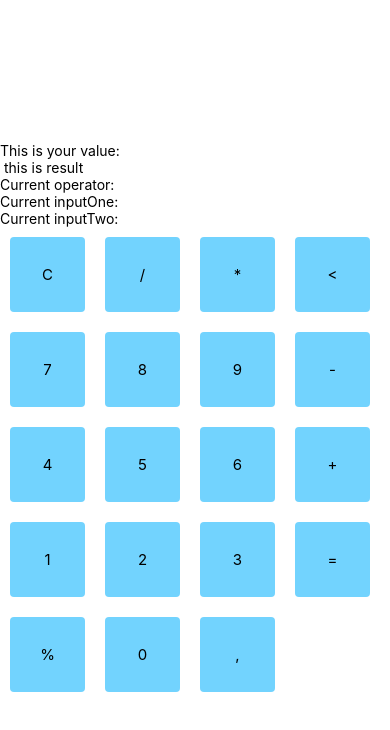
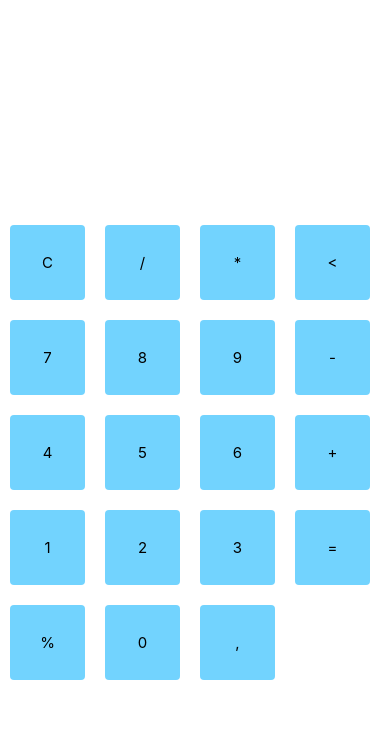
Before and after one commit to FromTellus/react-native-calculator, a React Native app: screen / in a window 390 px wide. Shown: the top 730 px of the page. Built offline with nearby package versions, Linux system fonts and the light colour scheme.

Commit message:
some functionality fix

```diff
--- a/Components/Calculator.js
+++ b/Components/Calculator.js
@@ -1,7 +1,5 @@
 import { View, Text, StyleSheet, TouchableOpacity } from "react-native";
 import React, { useEffect, useState } from "react";
-
-import addition from "../utils/addition";
 
 export default function CalculatorInput() {
   const [inputOne, setInputOne] = useState("");
@@ -14,7 +12,6 @@ export default function CalculatorInput() {
     if (!inputOne) {
       setInputOne(value1);
       setValue1("");
-      console.log(inputOne, "inputOne in operations");
     } else {
       setInputTwo(value1);
     }
@@ -23,7 +20,6 @@ export default function CalculatorInput() {
   function calculate() {
     switch (operator) {
       case "+":
-        console.log(inputTwo, "inputOne in addition");
         return setResult(Number(inputOne) + Number(inputTwo));
 
       case "-":
@@ -43,16 +39,12 @@ export default function CalculatorInput() {
     }
   }, [inputTwo]);
 
-
   return (
     <>
       <View>
-        <Text>This is your value: {value1 || result}</Text>
-        <Text> this is result {result}</Text>
-        <Text>Current operator: {operator}</Text>
-        <Text>Current inputOne: {inputOne}</Text>
-        <Text>Current inputTwo: {inputTwo}</Text>
-
+        <Text style={styles.value}> {result? result : value1}</Text>
+      </View>
+      <View>
         <View style={styles.container}>
           <TouchableOpacity
             style={styles.button}
@@ -87,9 +79,7 @@ export default function CalculatorInput() {
             <Text style={styles.buttonText}>{"*"}</Text>
           </TouchableOpacity>
 
-          <TouchableOpacity
-            style={styles.button}
-          >
+          <TouchableOpacity style={styles.button}>
             <Text style={styles.buttonText}>{"<"}</Text>
           </TouchableOpacity>
 
@@ -179,12 +169,9 @@ export default function CalculatorInput() {
           <TouchableOpacity
             style={styles.button}
             onPress={() => {
-
               setInputTwo(value1);
 
-                calculate();
-
-
+              calculate();
             }}
           >
             <Text style={styles.buttonText}>{"="}</Text>
@@ -259,4 +246,7 @@ const styles = StyleSheet.create({
   buttonText: {
     fontSize: 15,
   },
+  value: {
+    fontSize: 50,
+  },
 });
```
